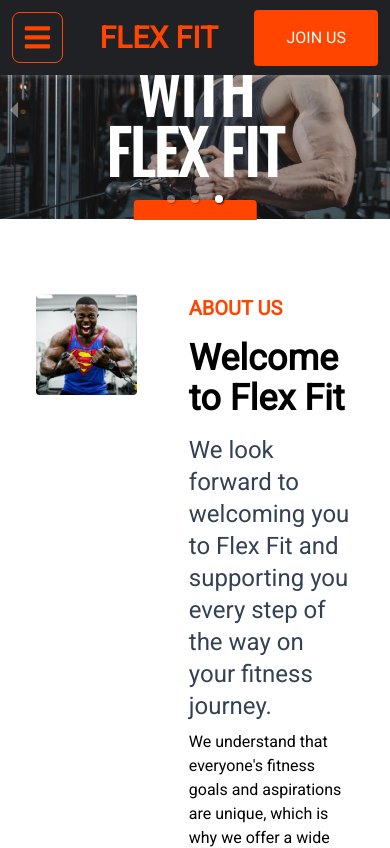
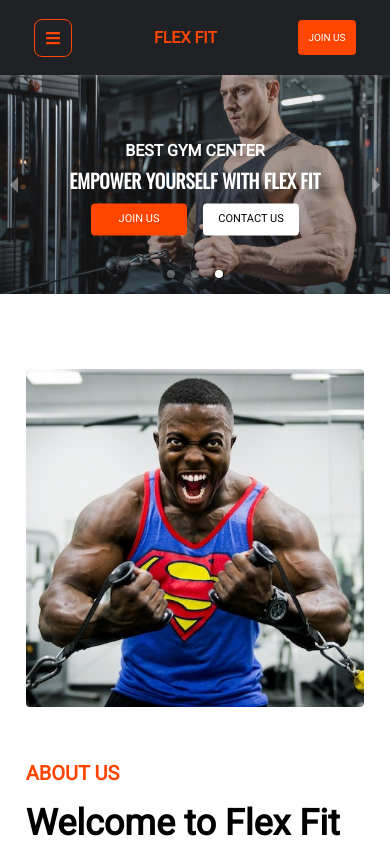
Before and after one commit to SonuMunda/FlexFit, a React (Vite) app: page / in a window 390 px wide. Shown: the top 848 px of the page. Built offline with nearby package versions, Linux system fonts and the light colour scheme.

Commit message:
Responsiveness Added

```diff
--- a/src/assets/components/Footer/Footer.css
+++ b/src/assets/components/Footer/Footer.css
@@ -47,3 +47,11 @@
   color: orangered;
   text-decoration: underline;
 }
+
+
+@media screen and (max-width:412px){
+  .footer-col{
+    margin: 1rem 0;
+    padding: 0 1rem;
+  }
+}
--- a/src/assets/components/Footer/Footer.jsx
+++ b/src/assets/components/Footer/Footer.jsx
@@ -12,8 +12,8 @@
 const Footer = () => {
   return (
     <footer className="footer center flex-col">
-      <div className=".container p-4">
-        <div className="footer-row flex flex-wrap">
+      <div className=".container py-4">
+        <div className="footer-row center flex-wrap">
           <div className="footer-col">
             <div className="heading">
               <h4>Get In Touch</h4>
--- a/src/assets/components/Header/Header.css
+++ b/src/assets/components/Header/Header.css
@@ -56,7 +56,6 @@
     width: 100%;
     overflow: hidden;
     background-color: rgb(32, 33, 36);
-    border-radius: 0px 0px 20px 20px;
     box-shadow: 0px 1px 10px rgba(255, 255, 255, 0.089);
   }
   .nav-active {
@@ -74,12 +73,26 @@
 
   .navlink {
     width: 100%;
-    margin: 1px 0;
+    margin: 1px 0 !important;
   }
 
   .navlink:hover,
-.navlink.active {
-  border-left: 2px solid #ff4500;
-  border-right: 2px solid #ff4500;
+  .navlink.active {
+    border-left: 2px solid #ff4500;
+    border-right: 2px solid #ff4500;
+  }
 }
+
+@media screen and (max-width: 412px) {
+  .menubar {
+    font-size: 1rem;
+  }
+  .brand a h1 {
+    font-size: 1rem;
+  }
+
+  .header-btn button{
+    font-size: 10px;
+    padding: 10px;
+  }
 }
--- a/src/assets/components/HomeCarousel/HomeCarousel.css
+++ b/src/assets/components/HomeCarousel/HomeCarousel.css
@@ -19,18 +19,45 @@
   left: 50%;
   transform: translate(-50%, -50%);
   z-index: 1;
+  width: 100%;
   text-transform: uppercase;
 }
 
-.slide-content p{
-    font-family: 'Oswald', sans-serif;
+.slide-content p {
+  font-size: 3.5rem;
+  font-family: "Oswald", sans-serif;
 }
 
-.button-row button{
-    text-transform: uppercase;
-    margin: 0 0.5rem;
+.button-row button {
+  text-transform: uppercase;
+  height: 48px;
+  width: 120px;
+  margin: 0 0.5rem;
 }
 
 .orng-btn {
   background-color: #ff4500;
 }
+
+@media screen and (max-width: 1024px) {
+  .carousel-root {
+    margin-top: 75px;
+  }
+  .slide-content p {
+    font-size: 1.8rem;
+  }
+}
+
+@media screen and (max-width: 640px) {
+  .slide-content h3 {
+    font-size: 1rem;
+  }
+  .slide-content p {
+    font-size: 1.2rem;
+  }
+  .button-row button {
+    height: 32px;
+    width: 96px;
+    font-size: 11px;
+  }
+}
--- a/src/assets/components/HomeCarousel/HomeCarousel.jsx
+++ b/src/assets/components/HomeCarousel/HomeCarousel.jsx
@@ -12,12 +12,12 @@
         <img src={carousel_img_1} />
         <div className="slide-content">
           <h3 className="text-2xl font-bold text-white">Best Gym Center</h3>
-          <p className="text-6xl font-black text-white my-5">
-            Get Flex Fit and Power Your Potential
+          <p className=" font-black text-white">
+            Power Your Potential with Flex Fit
           </p>
-          <div className="button-row my-5">
-            <button className="px-8 py-4 rounded text-white orng-btn">Join us</button>
-            <button className="px-8 py-4 rounded bg-white">Contact us</button>
+          <div className="button-row mt-2">
+            <button className="carousel-btn rounded text-white orng-btn">Join us</button>
+            <button className="carousel-btn rounded bg-white">Contact us</button>
           </div>
         </div>
       </div>
@@ -25,12 +25,12 @@
         <img src={carousel_img_2} />
         <div className="slide-content">
           <h3 className="text-2xl font-bold text-white">Best Gym Center</h3>
-          <p className="text-6xl font-black text-white my-5">
+          <p className=" font-black text-white">
             Achieve Your Best with Flex Fit
           </p>
-          <div className="button-row my-5">
-            <button className="px-8 py-4 rounded text-white orng-btn">Join us</button>
-            <button className="px-8 py-4 rounded bg-white">Contact us</button>
+          <div className="button-row mt-2">
+            <button className="carousel-btn rounded text-white orng-btn">Join us</button>
+            <button className="carousel-btn rounded bg-white">Contact us</button>
           </div>
         </div>
       </div>
@@ -38,12 +38,12 @@
         <img src={carousel_img_3} />
         <div className="slide-content">
           <h3 className="text-2xl font-bold text-white">Best Gym Center</h3>
-          <p className="text-6xl font-black text-white my-5">
+          <p className=" font-black text-white">
             Empower Yourself with Flex Fit
           </p>
-          <div className="button-row my-5">
-            <button className="px-8 py-4 rounded text-white orng-btn">Join us</button>
-            <button className="px-8 py-4 rounded bg-white">Contact us</button>
+          <div className="button-row mt-2">
+            <button className="carousel-btn rounded text-white orng-btn">Join us</button>
+            <button className="carousel-btn rounded bg-white">Contact us</button>
           </div>
         </div>
       </div>
--- a/src/pages/Home/Home.css
+++ b/src/pages/Home/Home.css
@@ -40,3 +40,23 @@
   width: 100%;
   color: rgb(255, 255, 255);
 }
+
+@media screen and (max-width:1024px) {
+  .about-row{
+    flex-direction: column;
+  }
+  .about-row .about-col{
+    width: 100% !important;
+  }
+
+  .about-col .col-img img{
+    display: block;
+    margin: auto;
+  }
+}
+
+@media screen and (max-width:1280px){
+  .membrshp-col{
+    scale: 1 !important;
+  }
+}
--- a/src/pages/Home/Home.jsx
+++ b/src/pages/Home/Home.jsx
@@ -13,7 +13,7 @@
       {/*About Section*/}
       <section className="about center">
         <div className="container">
-          <div className="about-row flex">
+          <div className="about-row center">
             <div className="about-col" id="img-col">
               <div className="col-img">
                 <img src={about_img} className="rounded" alt="bodybuilder" />
@@ -75,7 +75,7 @@
         <div className="container">
           <div className="heading center mb-5">
             <h1
-              className="text-4xl uppercase font-bold p-3"
+              className="text-4xl uppercase font-bold py-2 text-center"
               style={{ color: "orangered" }}
             >
               Fitness Offerings
@@ -168,16 +168,15 @@
       >
         <p
           style={{ color: "orangered" }}
-          className=" text-2xl text-center uppercase p-5"
+          className=" text-2xl text-left p-2"
         >
-          <span className="text-white text-4xl">&ldquo; </span>Please note that
-          specific details, pricing, and additional perks may vary. For complete
-          membership information and to explore our offerings in more detail, we
-          encourage you to contact our gym reception or visit our Gym Center.
-          <span className="text-white text-4xl"> &rdquo;</span>
+          Please note that specific details, pricing, and additional perks may
+          vary. For complete membership information and to explore our offerings
+          in more detail, we encourage you to contact our gym reception or visit
+          our Gym Center.
         </p>
 
-        <div className="contact-btn-container center">
+        <div className="contact-btn-container center mt-3">
           <Link>
             <button
               className="px-8 py-4 text-white rounded"
```
